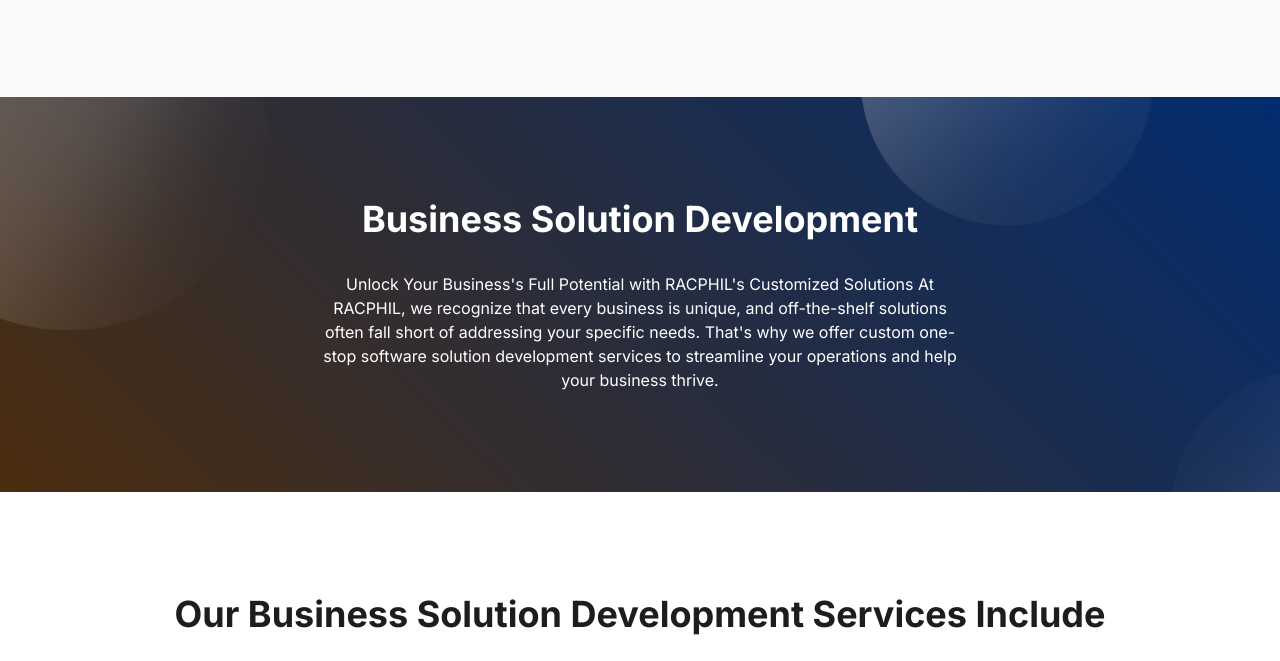
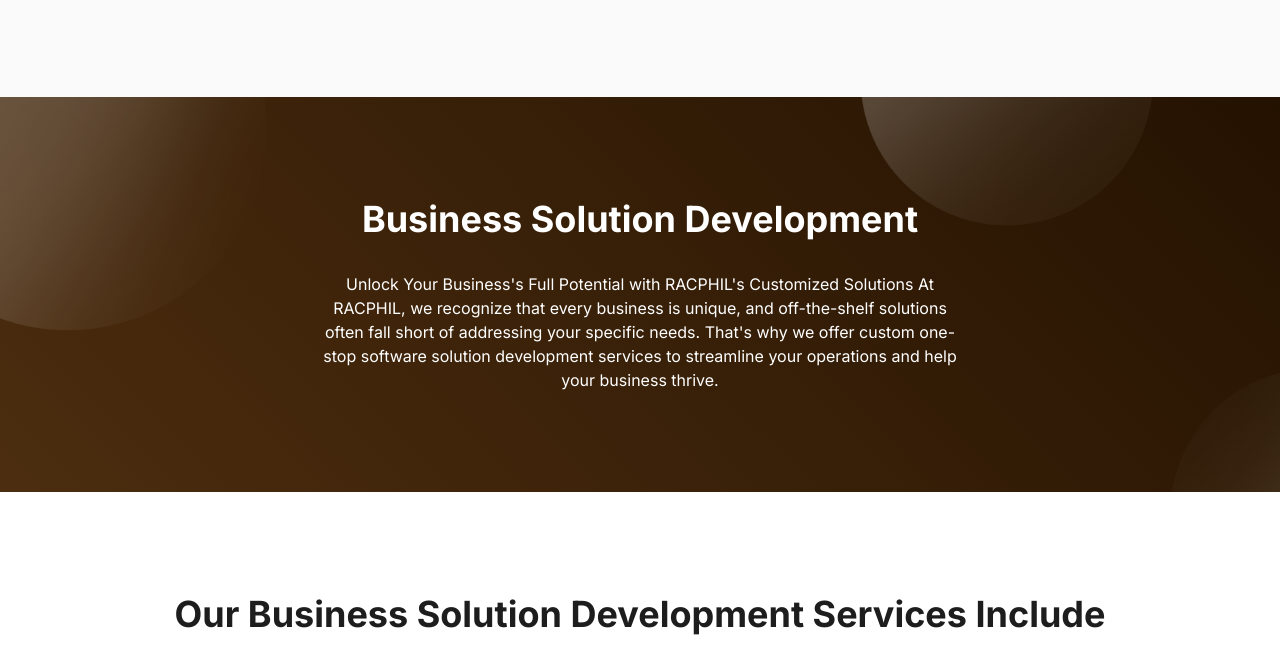
Before and after one commit to jkhrnndz/racphil, a plain HTML site: page index.html in a window 1280 px wide. Shown: the part 2849-3510 px from the top of the page. Drawn offline with Linux system fonts and the light colour scheme.

Commit message:
Update style.css

```diff
--- a/style.css
+++ b/style.css
@@ -5,7 +5,7 @@
 :root {
   --font-family: "Inter", sans-serif;
   --primary: #4C2D0F;
-  --primary-dark: #012c6f;
+  --primary-dark: #241201;
   --primary-light: #e2f1ff;
   --accent: #23f8ff;
   --accent-dark: #00a7ad;
```
